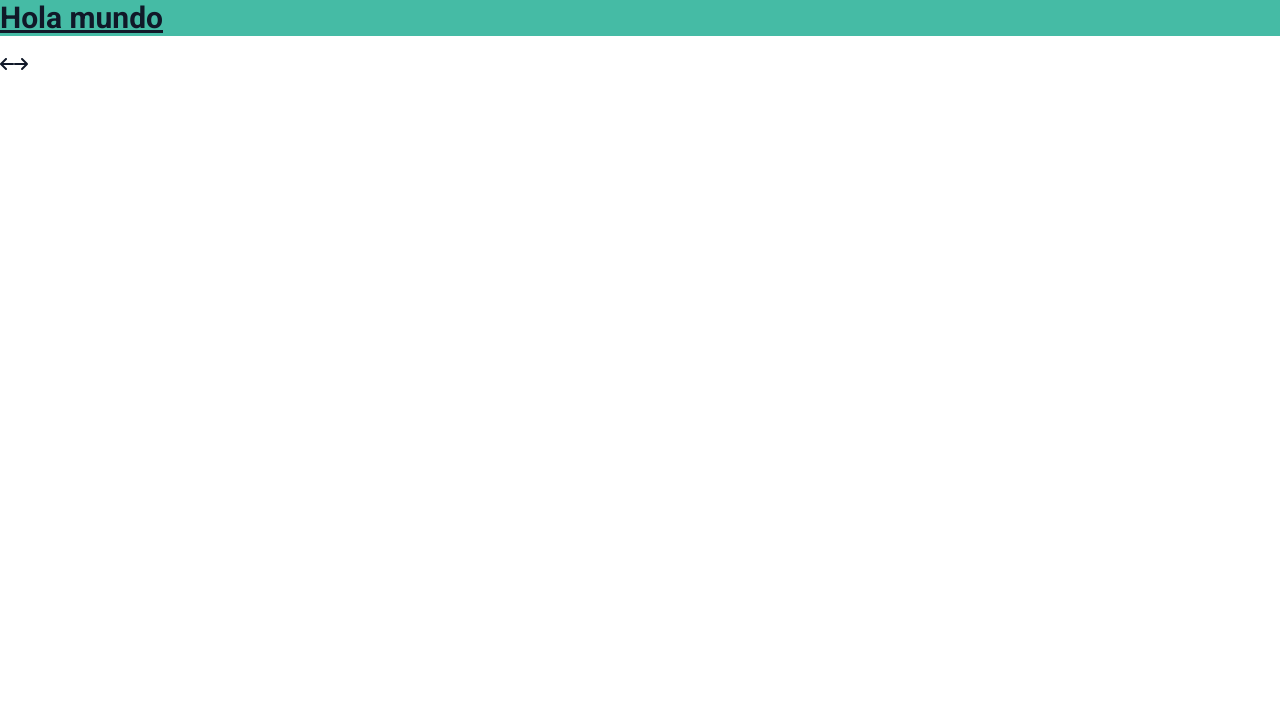
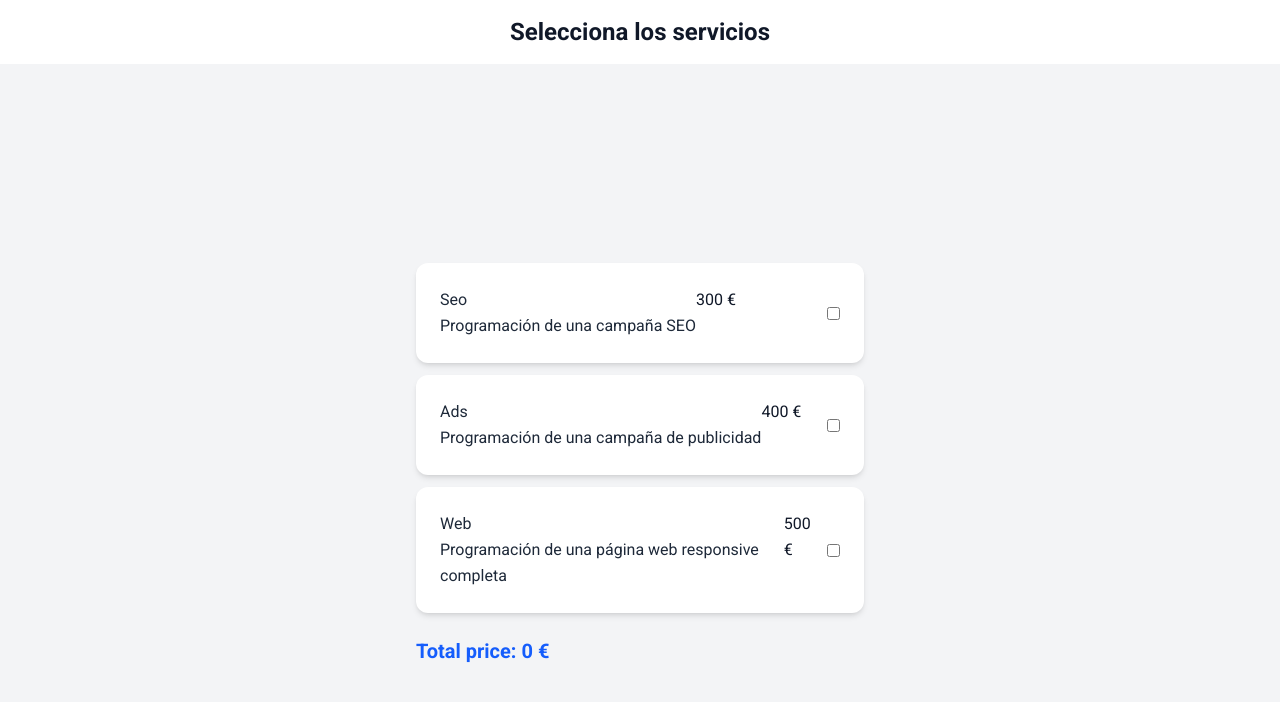
Before and after one commit to papercri/it-academy-s6-presupuestos-react, a React (Vite) app: page / in a window 1280 px wide. Shown: the top 702 px of the page. Built offline with nearby package versions, Linux system fonts and the light colour scheme.

Commit message:
ejercicio  1

```diff
--- a/index.html
+++ b/index.html
@@ -4,7 +4,7 @@
     <meta charset="UTF-8" />
     <link rel="icon" type="image/svg+xml" href="#" />
     <meta name="viewport" content="width=device-width, initial-scale=1.0" />
-    <title>Playground</title>
+    <title>S6 Presupuestos react</title>
   </head>
   <body>
     <div id="root"></div>
--- a/src/App.tsx
+++ b/src/App.tsx
@@ -1,18 +1,13 @@
 import './assets/styles/css/app.css'
+import Header from './components/Header'
+import Budget from './components/Budget'
 
-import { FontAwesomeIcon } from "@fortawesome/react-fontawesome";
-import { faArrowLeft, faArrowRight } from "@fortawesome/free-solid-svg-icons";
 function App() {
 
   return (
     <>
-      <div>
-      <h1 className="text-3xl font-bold underline bg-cris">
-          Hola mundo
-        </h1>
-          <FontAwesomeIcon icon={faArrowLeft} />
-          <FontAwesomeIcon icon={faArrowRight} />
-      </div>
+      <Header></Header>
+      <Budget></Budget>
     </>
   )
 }
--- /dev/null
+++ b/src/components/Budget.tsx
@@ -0,0 +1,60 @@
+import { useState } from "react";
+import { services } from "../data/services";
+import { ServiceState } from "../types/Service";
+
+
+function Budget() {
+    const [selected, setSelected] = useState<ServiceState>({
+      seo: false,
+      ads: false,
+      web: false,
+    });
+
+    const handleChange = (e: React.ChangeEvent<HTMLInputElement>) => {
+      const { name, checked } = e.target;
+      setSelected((prev) => ({
+        ...prev,
+        [name]: checked,
+      }));
+    };
+
+    const total = services.reduce((sum, service) => {
+      return selected[service.id] ? sum + service.price : sum;
+    }, 0);
+
+    return (
+        <div className="min-h-screen bg-gray-100 flex items-center justify-center p-6">
+          <div className=" max-w-md w-full ">
+
+            <form className="space-y-3 ">
+              {services.map((service) => (
+                <div key={service.id} className="flex items-center justify-between gap-2 bg-white p-6 rounded-xl shadow-md">
+                  <div className="flex">
+                    <label htmlFor={service.id} className="text-gray-800 flex flex-col ">
+                      <span>{service.name}</span>
+                      <span>{service.description}</span>
+                    </label>
+                    <span>{service.price} €</span>
+                  </div>
+
+                  <input
+                    type="checkbox"
+                    id={service.id}
+                    name={service.id}
+                    checked={selected[service.id]}
+                    onChange={handleChange}
+                    className="accent-blue-600"
+                  />
+                </div>
+              ))}
+            </form>
+            <div className="mt-6 text-xl font-semibold text-blue-600">
+              Total price: {total} €
+            </div>
+          </div>
+        </div>
+      );
+    }
+
+
+export default Budget;
--- /dev/null
+++ b/src/components/Header.tsx
@@ -0,0 +1,11 @@
+
+
+function Header() {
+  return (
+    <div>
+      <h1 className="text-2xl font-bold mb-4 mt-4 text-center">Selecciona los servicios</h1>
+    </div>
+  )
+}
+
+export default Header
--- /dev/null
+++ b/src/data/services.ts
@@ -0,0 +1,7 @@
+import { Service } from "../types/service";
+
+export const services: Service[] = [
+  { id: "seo", name: "Seo", description: "Programación de una campaña SEO", price: 300 },
+  { id: "ads", name: "Ads", description: "Programación de una campaña de publicidad", price: 400 },
+  { id: "web", name: "Web", description: "Programación de una página web responsive completa", price: 500 },
+];
--- /dev/null
+++ b/src/types/Service.ts
@@ -0,0 +1,10 @@
+export interface Service  {
+    id: string;
+    name: string;
+    description: string;
+    price: number;
+  };
+
+export type ServiceState = {
+  [key: string]: boolean;
+};
```
Also changed, not shown: src/components/ServiceCheckbox.tsx (added), 1 other file (tests, documents, lock files or other folders).
